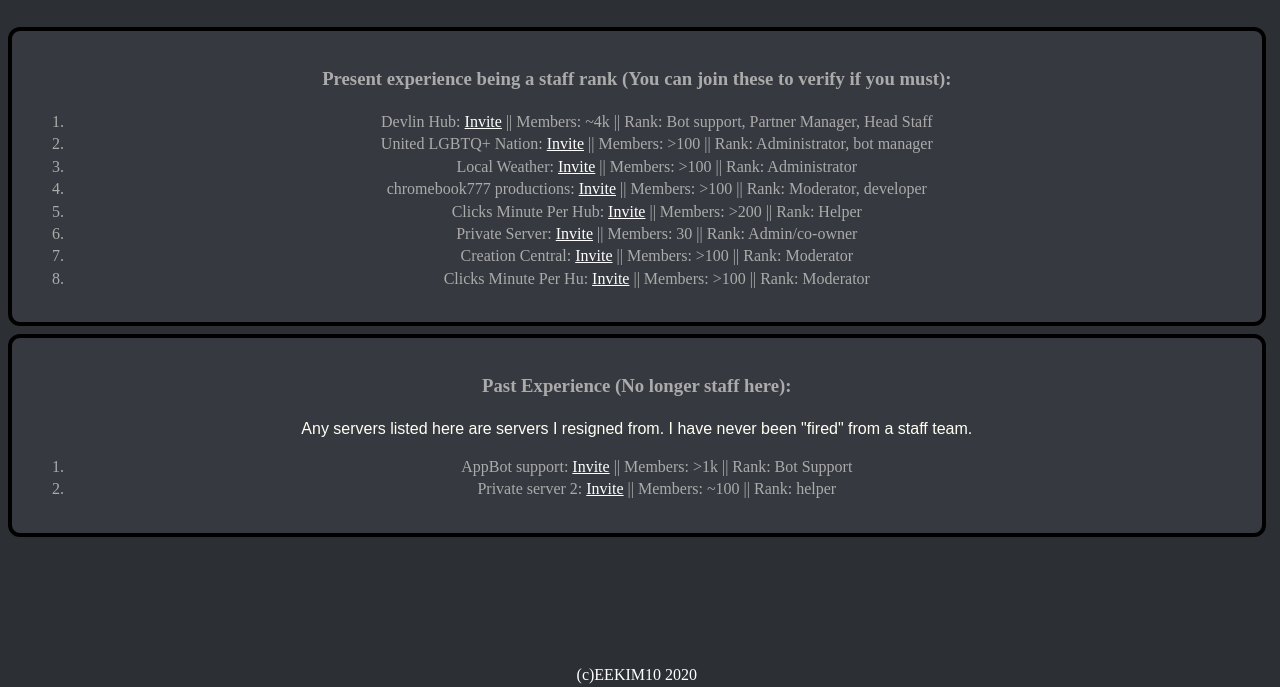
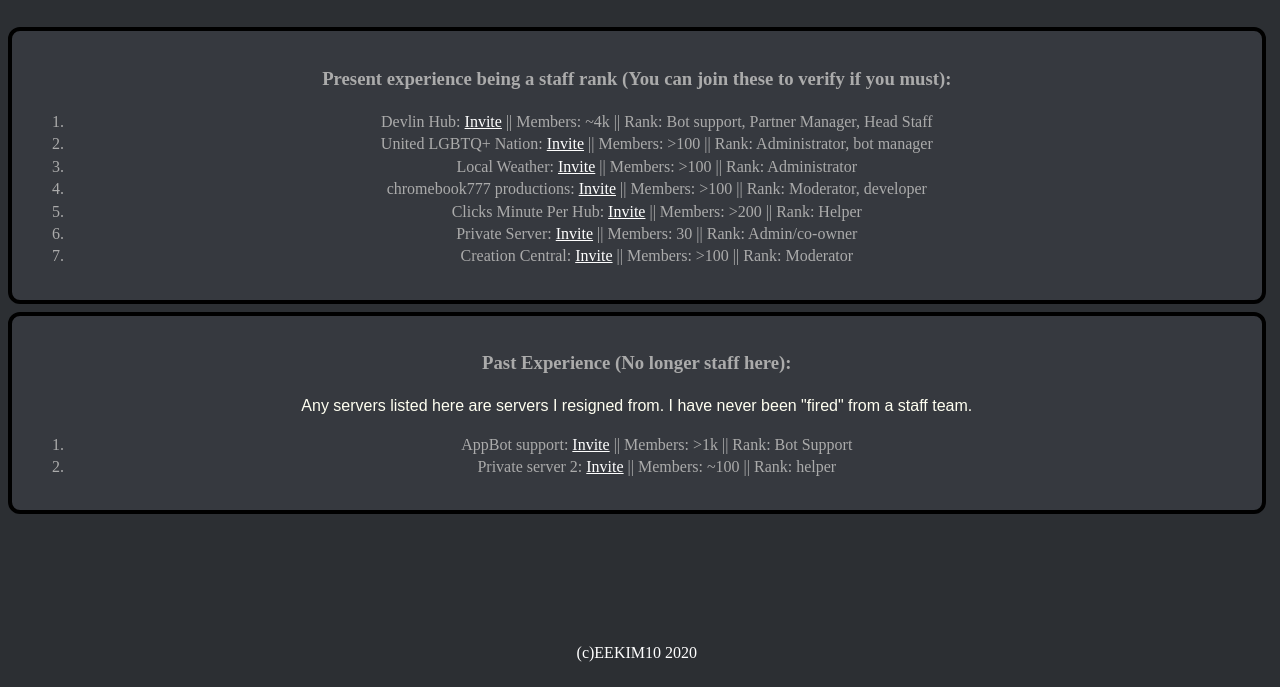
Before and after one commit to EEKIM10/eekim10.github.io, a plain HTML site: page pages/staff_portfolio.html in a window 1280 px wide. Shown: the part 116-803 px from the top of the page. Drawn offline with Linux system fonts and the light colour scheme; a web font is replaced by a local one.

Commit message:
Oop added CMP twice

```diff
--- a/pages/staff_portfolio.html
+++ b/pages/staff_portfolio.html
@@ -37,7 +37,6 @@
       <li>Clicks Minute Per Hub: <a href="https://discord.gg/bPaNnxe">Invite</a> || Members: >200 || Rank: Helper</li>
       <li>Private Server: <a href="#" onclick="alert('Private server.')">Invite</a> || Members: 30 || Rank: Admin/co-owner</li>
       <li>Creation Central: <a href="https://discord.gg/S4B2Udr">Invite</a> || Members: >100 || Rank: Moderator</li>
-      <li>Clicks Minute Per Hu: <a href="https://discord.gg/S4B2Udr">Invite</a> || Members: >100 || Rank: Moderator</li>
     </ol>
   </div>
   <div class="box card" style="background-color: #36393f;color: #ababab">
```
